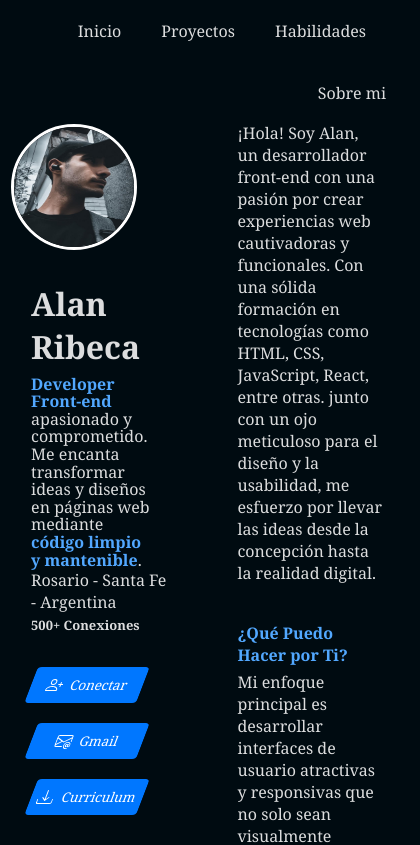
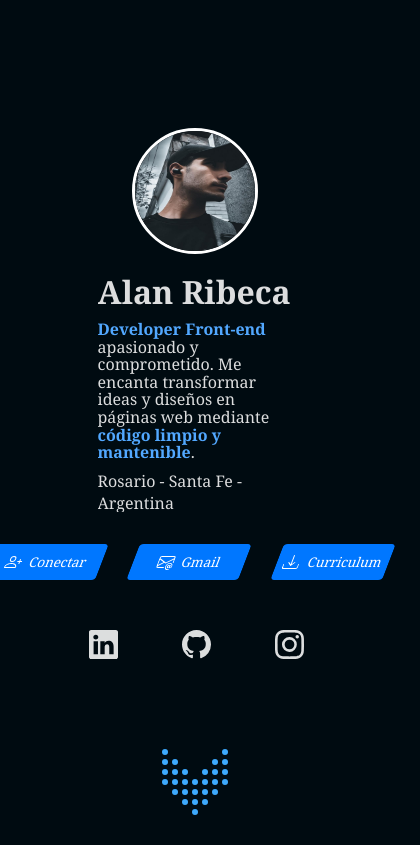
Before and after one commit to stivcode21/Colaboracion-Portafolio, a React (Vite) app: page / in a window 390 px wide. Shown: the top 845 px of the page, 420 px wide, since content can reach past the window. Built offline with nearby package versions, Linux system fonts and the light colour scheme.

Commit message:
agregando responsi

```diff
--- a/src/components/header/header.scss
+++ b/src/components/header/header.scss
@@ -1,10 +1,10 @@
 .header {
-  width: 79.4%;
+  width: 80%;
   height: 7.6rem;
   margin: 0 auto;
   text-align: end;
   position: sticky;
-  top: 0;
+  top: 0%;
   z-index: 2;
   background-color: rgb(0, 11, 17);
 
@@ -39,3 +39,17 @@
     width: 98%;
   }
 }
+
+@media (max-width:1000px) {
+  .header {
+    margin: 0;
+    text-align: center;
+    width: 100%;
+  }
+}
+
+@media (max-width: 1000px) {
+  .header {
+    display: none;
+  }
+}
--- /dev/null
+++ b/src/components/presentacion/FlechaMovil.jsx
@@ -0,0 +1,48 @@
+export const FlechaMovil = () => {
+  return (
+    <button className="button">
+      <div className="line one">
+        <div className="round"></div>
+        <div className="round"></div>
+        <div className="round"></div>
+        <div className="round"></div>
+      </div>
+      <div className="line two">
+        <div className="round"></div>
+        <div className="round"></div>
+        <div className="round"></div>
+        <div className="round"></div>
+      </div>
+      <div className="line three">
+        <div className="round"></div>
+        <div className="round"></div>
+        <div className="round"></div>
+        <div className="round"></div>
+      </div>
+      <div className="line four">
+        <div className="round"></div>
+        <div className="round"></div>
+        <div className="round"></div>
+        <div className="round"></div>
+      </div>
+      <div className="line five">
+        <div className="round"></div>
+        <div className="round"></div>
+        <div className="round"></div>
+        <div className="round"></div>
+      </div>
+      <div className="line six">
+        <div className="round"></div>
+        <div className="round"></div>
+        <div className="round"></div>
+        <div className="round"></div>
+      </div>
+      <div className="line seven">
+        <div className="round"></div>
+        <div className="round"></div>
+        <div className="round"></div>
+        <div className="round"></div>
+      </div>
+    </button>
+  );
+};
--- a/src/components/presentacion/Presentacion.jsx
+++ b/src/components/presentacion/Presentacion.jsx
@@ -2,6 +2,7 @@ import { useEffect } from "react";
 import { Botones } from "./Botones";
 import { Iconos } from "./Iconos";
 import "./presentacion.scss";
+import { FlechaMovil } from "./FlechaMovil";
 
 export const Presentacion = () => {
   useEffect(() => {
@@ -110,6 +111,8 @@ export const Presentacion = () => {
         </section>
 
         <Iconos />
+
+        <FlechaMovil />
       </section>
     </>
   );
--- a/src/components/presentacion/botones.scss
+++ b/src/components/presentacion/botones.scss
@@ -45,3 +45,10 @@
     margin: 2rem 0 0 1.7rem;
   }
 }
+
+@media (max-width: 1000px) {
+  .botones {
+    display: flex;
+    margin-left: 0;
+  }
+}
--- a/src/components/presentacion/presentacion.scss
+++ b/src/components/presentacion/presentacion.scss
@@ -154,6 +154,10 @@
       }
     }
   }
+
+  .button {
+    display: none;
+  }
 }
 
 @media (max-width: 1159px) {
@@ -186,3 +190,93 @@
     }
   }
 }
+
+@media (max-width: 1000px) {
+  .presentacion {
+    width: 100%;
+    height: 100vh;
+    position: static;
+    display: flex;
+    flex-direction: column;
+    align-items: center;
+    margin-top: 3rem;
+
+    .foto {
+      width: 100%;
+      display: flex;
+      justify-content: center;
+      position: static;
+      margin-top: 5rem;
+    }
+
+    .info {
+      width: 51%;
+      margin: 0;
+
+      .titulo {
+        margin-top: 1rem;
+      }
+
+      .direccion {
+        margin-top: 0.5rem;
+      }
+    }
+    .navegacion {
+      display: none;
+    }
+
+    .redes {
+      display: flex;
+      justify-content: center;
+      width: 100%;
+      margin-left: 4.2rem;
+    }
+
+    .button {
+      display: block;
+      cursor: pointer;
+      background: none;
+      border: none;
+      display: flex;
+      flex-direction: column;
+      width: 70px;
+      gap: 4px;
+      transform-origin: center;
+      transition: transform 0.3s ease;
+      transform: rotate(90deg);
+      margin: 5rem 0rem;
+    }
+
+    .round {
+      width: 6px;
+      height: 6px;
+      background: #3da9fc;
+      border-radius: 50%;
+    }
+
+    .line {
+      display: flex;
+      gap: 4px;
+    }
+
+    .two {
+      transform: translateX(10px);
+    }
+
+    .three {
+      transform: translateX(20px);
+    }
+
+    .four {
+      transform: translateX(30px);
+    }
+
+    .five {
+      transform: translateX(20px);
+    }
+
+    .six {
+      transform: translateX(10px);
+    }
+  }
+}
--- a/src/css/App.scss
+++ b/src/css/App.scss
@@ -8,9 +8,16 @@
   display: flex;
   width: 80%;
   margin: 0 auto;
+}
+@media (max-width: 1420px) {
+  .main {
+    width: 98%;
+  }
+}
 
-  @media (max-width:1420px) {
-    width: 98%;
+@media (max-width: 1000px) {
+  .main {
+    flex-direction: column;
   }
 }
 
```
